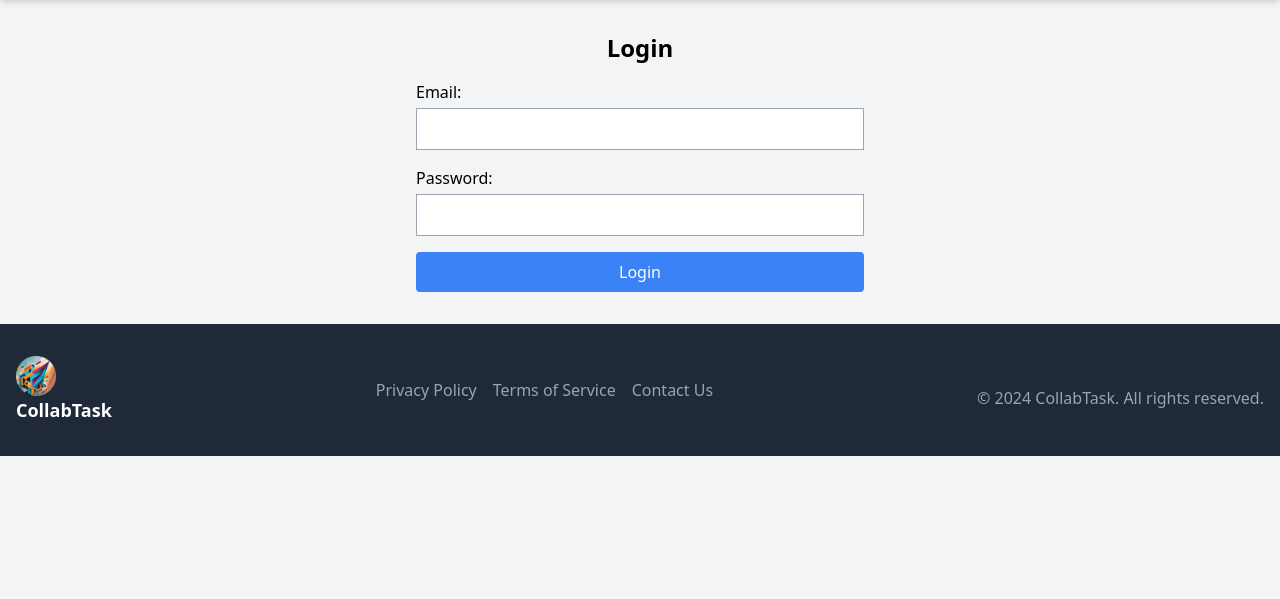
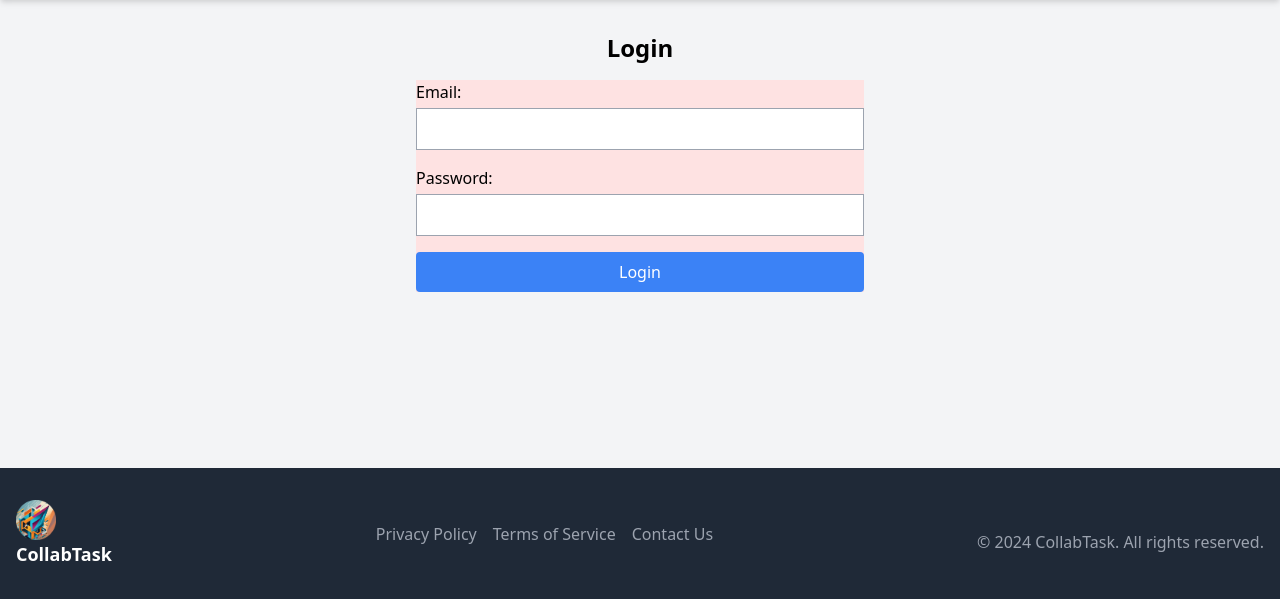
Before and after one commit to rahulkrjv/CollabTask, a Flask app: page /login in a window 1280 px wide. Shown: the part 72-671 px from the top of the page. Run offline with Flask 3, Linux system fonts and the light colour scheme; some libraries are stand-ins or nearby versions.

Commit message:
updated ui of the app

```diff
--- a/templates/login.html
+++ b/templates/login.html
@@ -36,6 +36,7 @@
                         {% endfor %}
                     {% endif %}
                 {% endwith %}
+                <div class="bg-red-100">
                 <form method="POST" action="{{ url_for('login') }}">
                     <div class="mb-4">
                         <label for="email" class="block font-medium mb-1">Email:</label>
@@ -47,9 +48,17 @@
                     </div>
                     <button type="submit" class="bg-blue-500 text-white py-2 px-4 rounded hover:bg-blue-600 w-full">Login</button>
                 </form>
+                </div>
             </div>
         </div>
     </main>
+    <br>
+    <br>
+    <br>
+    <br>
+    <br>
+    <br>
+
     <footer class="bg-gray-800 text-white py-8">
         <div class="container mx-auto px-4">
             <div class="flex flex-wrap justify-between items-center">
```
Also changed, not shown: requirements.txt (added, +19 -0 lines).
